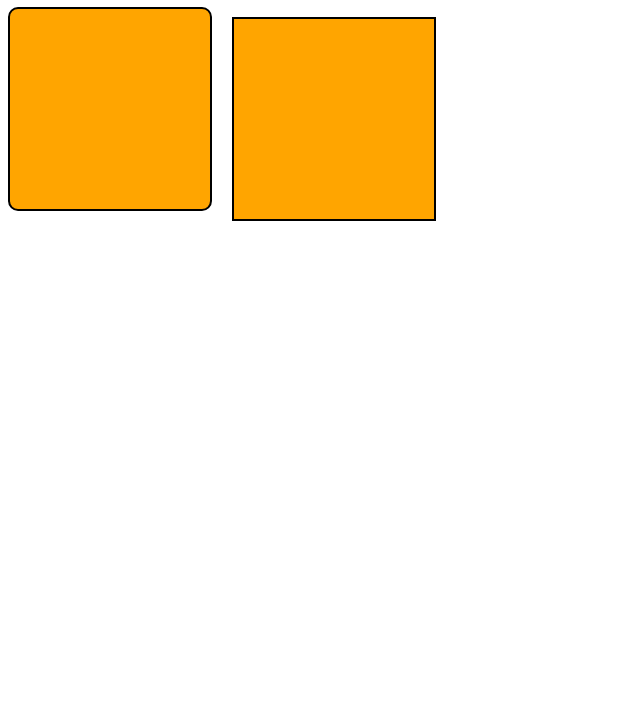
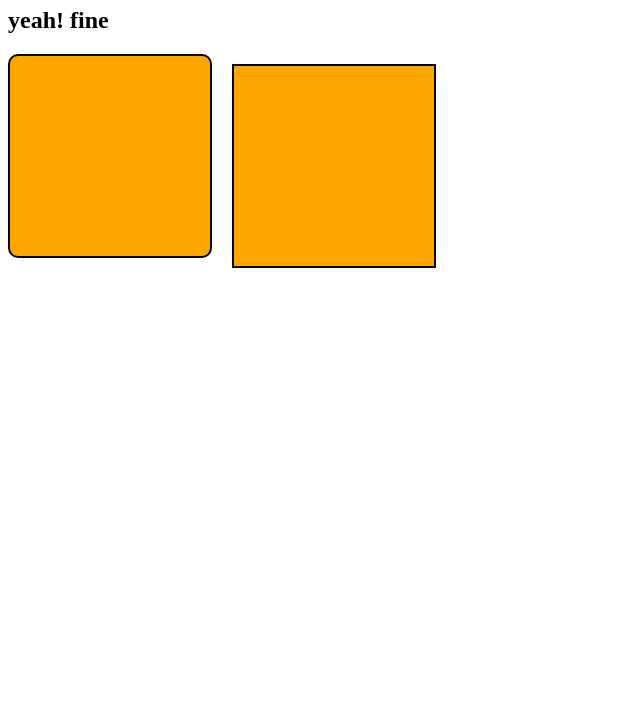
Before and after one commit to hemanth34/mchoco.rep1, a plain HTML site: page index.html in a window 1280 px wide. Shown: the part 73-800 px from the top of the page, without its empty margins (0-640 px from the left). Drawn offline with Linux system fonts and the light colour scheme.

Commit message:
Update index.html

```diff
--- a/index.html
+++ b/index.html
@@ -28,6 +28,7 @@
     </head>
     <body>
      <h1>hello world</h1>
+        <h2>yeah! fine</h2>
      <div id="div1"></div>
      <div id="div2"></div>
 
```
